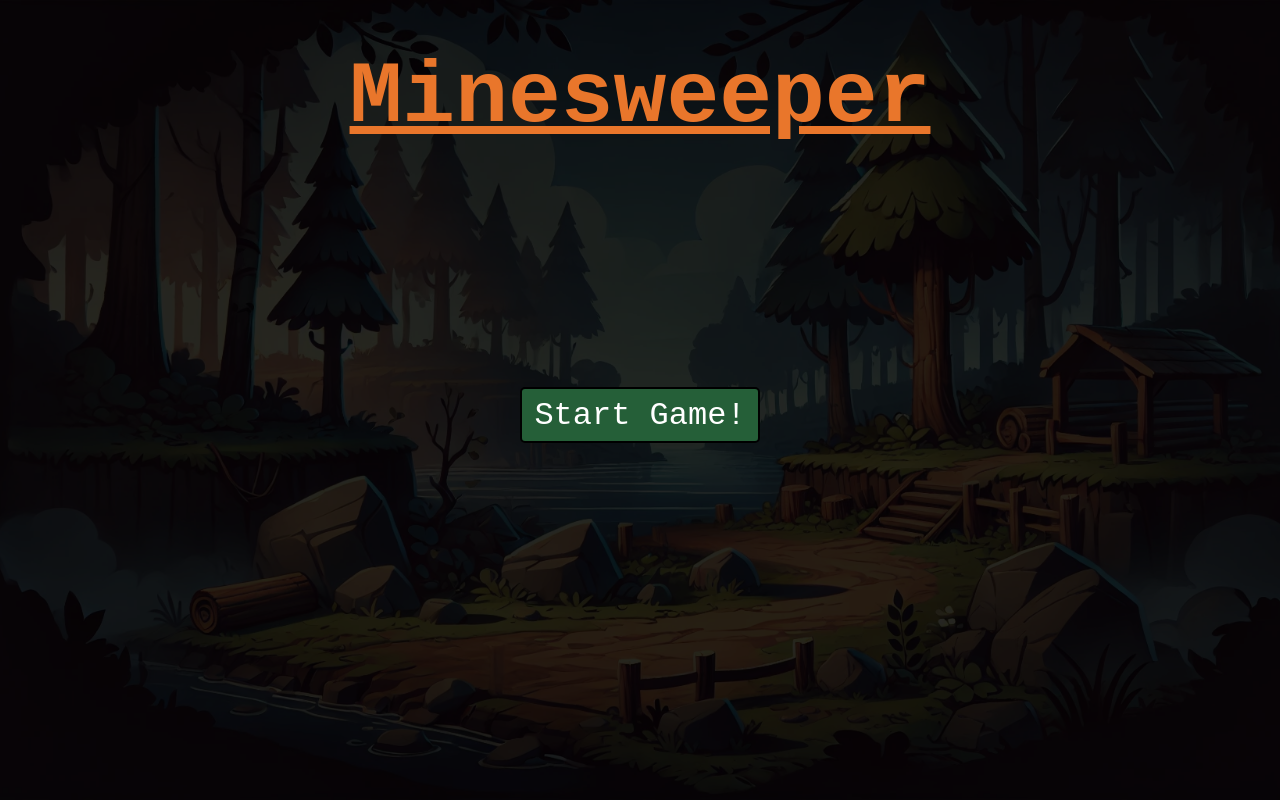
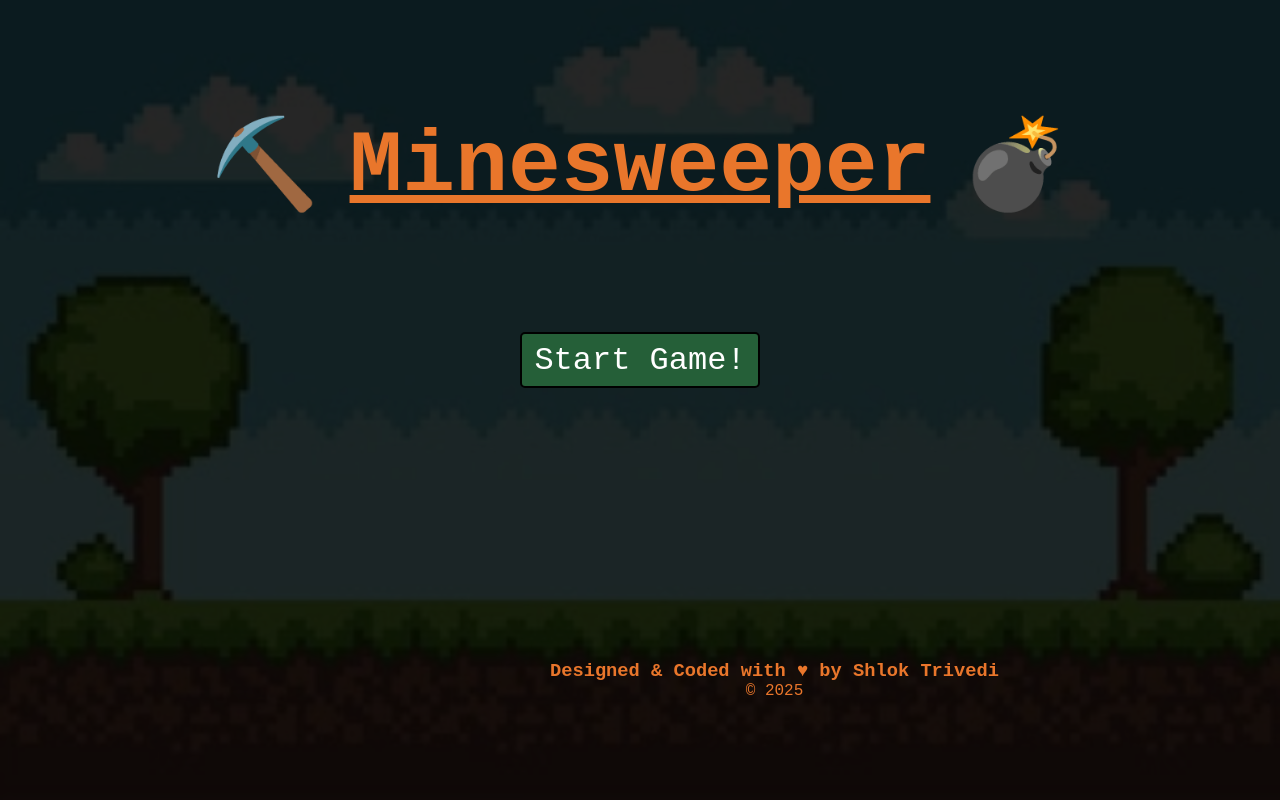
Before and after one commit to shloktrivedi19/Minesweeper, a plain HTML site: page index.html in a window 1280 px wide. Drawn offline with Linux system fonts and the light colour scheme.

Commit message:
Change Background

```diff
--- a/index.html
+++ b/index.html
@@ -8,7 +8,16 @@
     <link rel="icon" href="icon2.png" type = "image/png">
 </head>
 <body>
-    <h1>Minesweeper</h1>
+    <div class="title-style">
+        <h1 class="icons">⛏️</h1>
+        <h1 class="title">Minesweeper</h1>
+        <h1 class="icons">💣</h1>
+    </div>
     <a href="index1.html"><button class="start-btn">Start Game!</button></a>
+    <div class="footer">
+        <h3 class="intro">Designed & Coded with ♥ by Shlok Trivedi</h3>
+        <p class="copyright">© 2025</p>
+    </div>
+
 </body>
 </html>
--- a/script1.js
+++ b/script1.js
@@ -38,8 +38,14 @@ boxes.forEach((box) => {                           // Clicking Event
 
 const showingBomb = () => {
     innerBoxes.forEach((box) => {
+        boxes.forEach((box) => {
+            box.classList.add("disable");
+        })
         box.classList.remove("hide");
         setTimeout(() => {
+            boxes.forEach((box) => {
+                box.classList.remove("disable");
+            })
             box.classList.add("hide");
         }, 400);
     })
--- a/style.css
+++ b/style.css
@@ -1,28 +1,39 @@
 * {
     margin: 0;
     padding: 0;
-    font-family: 'Courier New', Courier, monospace;
+    font-family: "Courier New", Courier, monospace;
     text-align: center;
 }
 
 body {
     background: linear-gradient(rgba(0, 0, 0, 0.85), rgba(0, 0, 0, 0.85)),
-                url('cart.webp') no-repeat center center fixed;
+                url('back2.jpg') no-repeat center center fixed;
     background-size: cover;
 }
 
-h1 {
+.title-style {
+    display: flex;
+    align-items: center;
+    justify-content: center;
+    gap: 30px;
+    margin-top: 7rem;
+}
+
+.icons {
+    font-size: 5.5rem;
+}
+
+.title {
     color: #E9762B;
     font-size: 5.5rem;
     text-decoration: underline;
-    margin-top: 3rem;
 }
 
 .start-btn {
     height: 3.5rem;
     width: 15rem;
     font-size: 2rem;
-    margin-top: 15rem;
+    margin-top: 7rem;
     background-color: #255F38;
     color: white;
     box-sizing: border-box;
@@ -36,3 +47,13 @@ h1 {
     transform: scale(1.2, 1.2);
     transition: all 0.15s ease;
 }
+
+.footer {
+    display: flex;
+    color: #E9762B;
+    flex-direction: column;
+    text-align: center;
+    position: absolute;
+    left: 550px;
+    bottom: 100px;
+}
--- a/style1.css
+++ b/style1.css
@@ -2,20 +2,21 @@
     margin: 0;
     padding: 0;
     box-sizing: border-box;
-    font-family: 'Courier New', Courier, monospace;
+    font-family: "Courier New", Courier, monospace;
     text-align: center;
 }
 
 body {
     background: linear-gradient(rgba(0, 0, 0, 0.8), rgba(0, 0, 0, 0.8)),
-                url('cart.webp') no-repeat center center fixed;
-    background-size: cover;
+                url('back2.jpg') no-repeat center center fixed;
+    background-size: cover;;
 }
 
 h1 {
     color: #E9762B;
     font-size: 5.5rem;
     text-decoration: underline;
+    padding-top: 5px;
 }
 
 .score-board {
```
Also changed, not shown: back1.png (added), back2.jpg (added), 1 other file.
